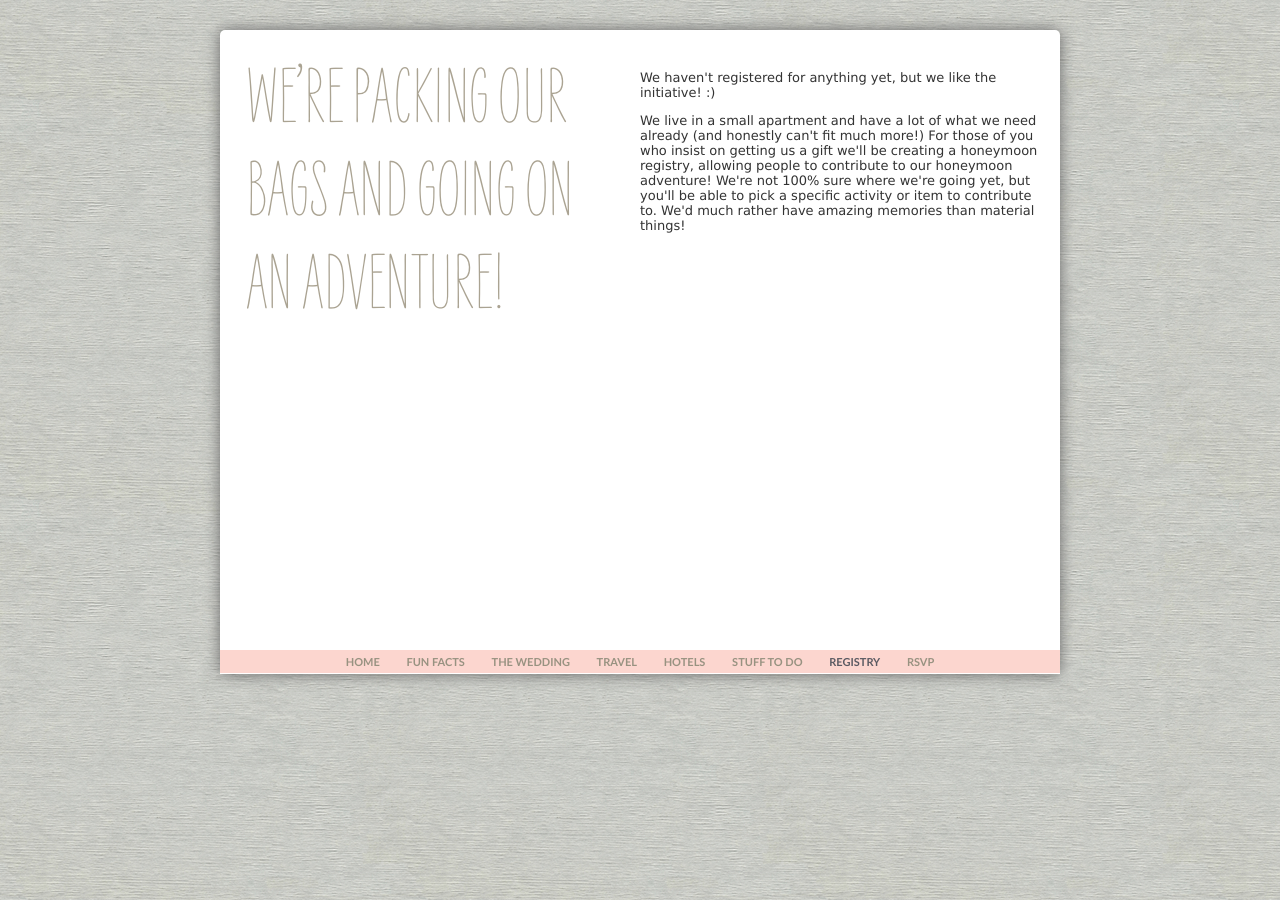
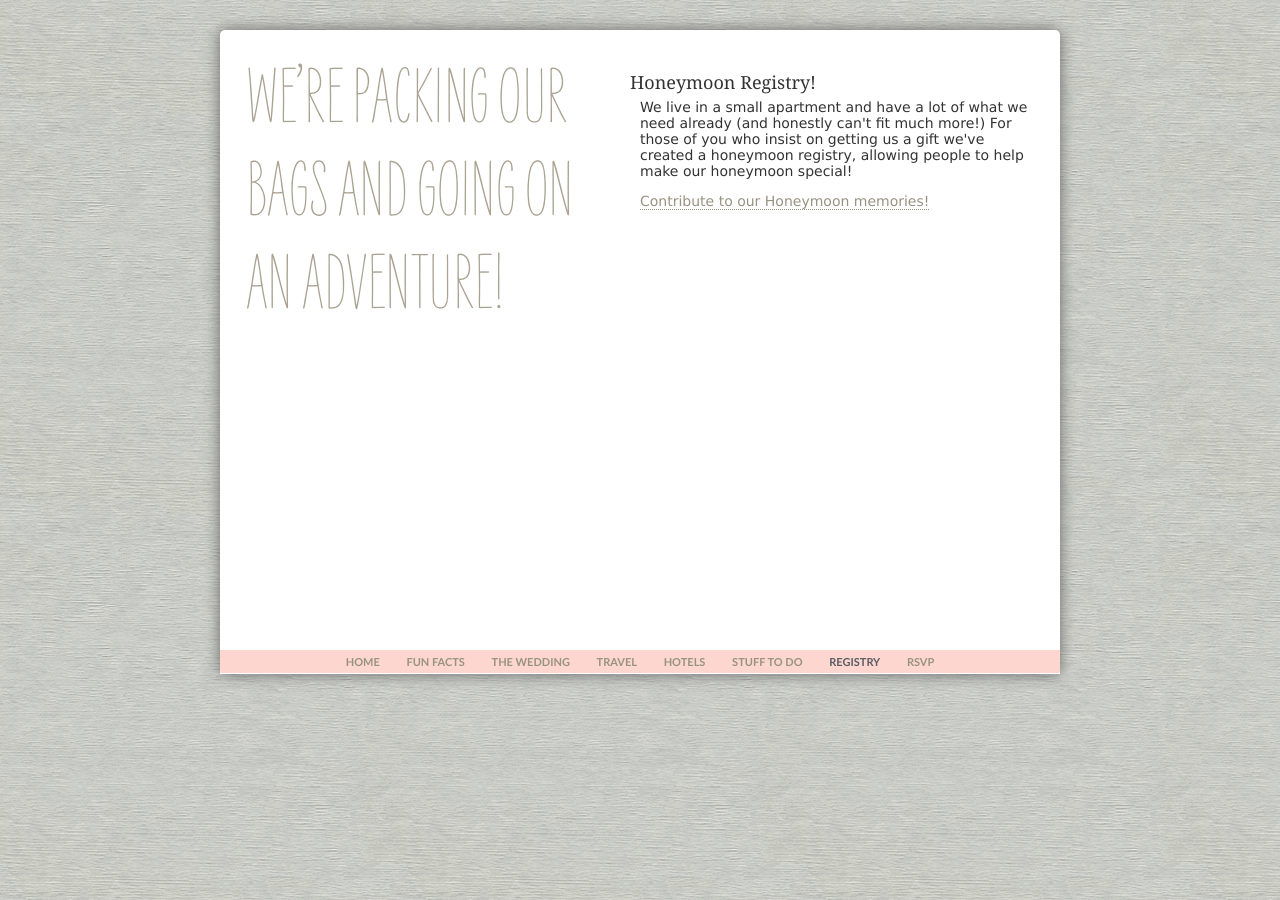
Before and after one commit to zpao/zarzpao.com, a Jekyll site: the page built from registry.html, in a window 1280 px wide. Built offline with Jekyll 4.4.1, drawn with Linux system fonts in a browser that asks for light colours.

Commit message:
Update the registry to point to honeyfund

```diff
--- a/css/zarzpao.css
+++ b/css/zarzpao.css
@@ -22,7 +22,7 @@ article, aside, figure, footer, header, hgroup, nav, section {
 html {
   background: #d8d8d8;
   font-family: "museo-sans-1","museo-sans-2", Verdana, sans-serif;
-  font-size: 13px;
+  font-size: 14px;
   font-weight: 300;
   color: #333;
   background: url(../img/Paper0038_2_S.jpg);
--- a/registry.html
+++ b/registry.html
@@ -9,15 +9,13 @@ title: Registry
   </header>
 
   <div>
-    <p>
-      We haven't registered for anything yet, but we like the initiative! :)
-    </p>
-
+    <h2>Honeymoon Registry!</h2>
     <p>
       We live in a small apartment and have a lot of what we need already (and honestly can't fit much more!)
-      For those of you who insist on getting us a gift we'll be creating a honeymoon registry, allowing people to contribute to our honeymoon adventure!
-      We're not 100% sure where we're going yet, but you'll be able to pick a specific activity or item to contribute to.
-      We'd much rather have amazing memories than material things!
+      For those of you who insist on getting us a gift we've created a honeymoon registry, allowing people to help make our honeymoon special!
+    </p>
+    <p>
+      <a href="http://www.honeyfund.com/wedding/zarzpao">Contribute to our Honeymoon memories!</a>
     </p>
   </div>
 
```
